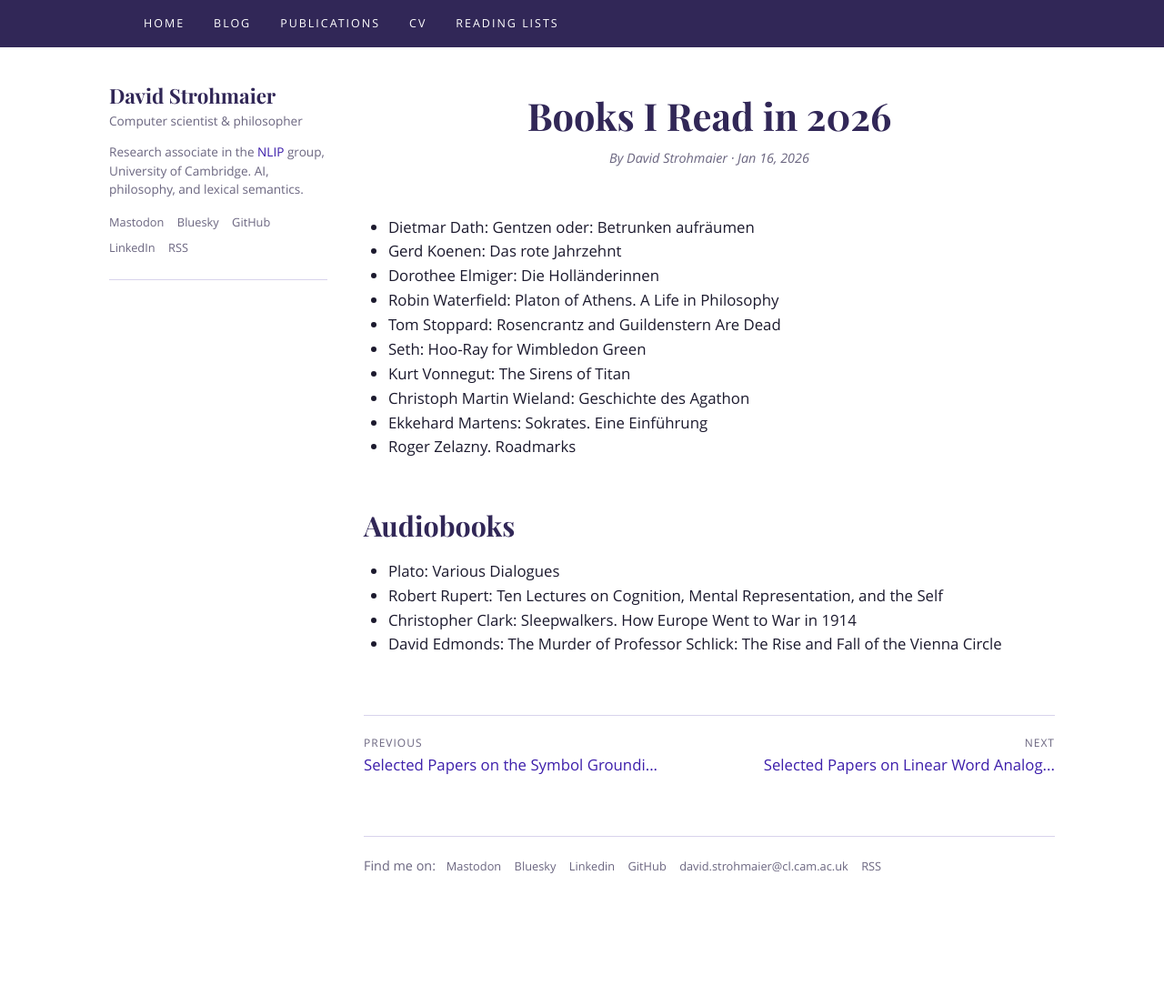
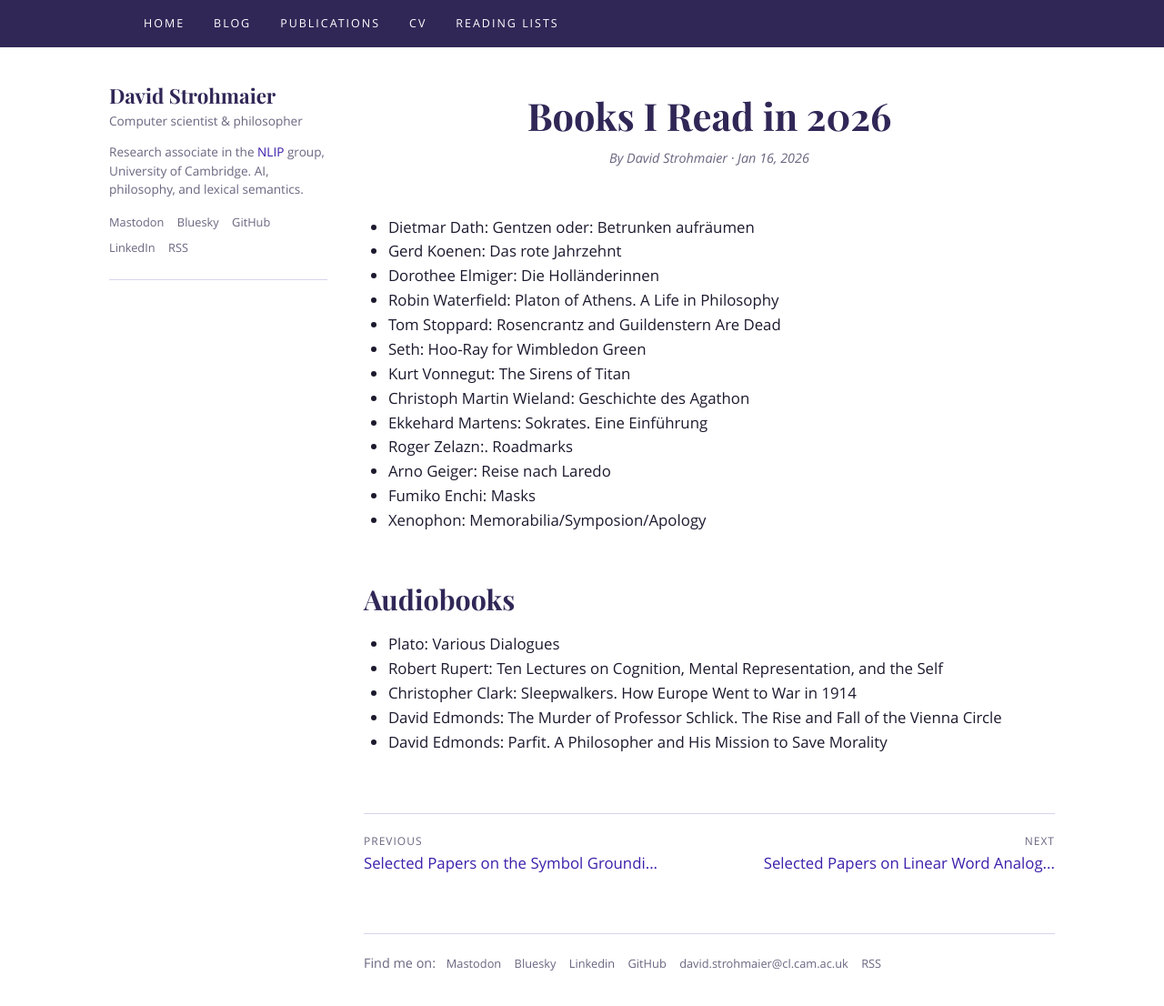
Before and after one commit to dstrohmaier/dstrohmaier.github.io, a Jekyll site: the page built from lists/_posts/2026-01-16-Books-2026.md, in a window 1280 px wide and 1189 px high. Shown: the top 1106 px of the window at 91% size. Built offline with Jekyll 4.4.1, drawn with Linux system fonts in a browser that asks for light colours; comment, search, counter and statistics services are not loaded.

```diff
--- a/lists/_posts/2026-01-16-Books-2026.md
+++ b/lists/_posts/2026-01-16-Books-2026.md
@@ -14,11 +14,15 @@
 - Kurt Vonnegut: The Sirens of Titan
 - Christoph Martin Wieland: Geschichte des Agathon
 - Ekkehard Martens: Sokrates. Eine Einführung
-- Roger Zelazny. Roadmarks
+- Roger Zelazn:. Roadmarks
+- Arno Geiger: Reise nach Laredo
+- Fumiko Enchi: Masks
+- Xenophon: Memorabilia/Symposion/Apology
 
 
 ## Audiobooks
 - Plato: Various Dialogues
 - Robert Rupert: Ten Lectures on Cognition, Mental Representation, and the Self
 - Christopher Clark: Sleepwalkers. How Europe Went to War in 1914
-- David Edmonds: The Murder of Professor Schlick: The Rise and Fall of the Vienna Circle
+- David Edmonds: The Murder of Professor Schlick. The Rise and Fall of the Vienna Circle
+- David Edmonds: Parfit. A Philosopher and His Mission to Save Morality
```
Also changed, not shown: posts/_posts/2026-10-09-AI-for-Philosophy.md (added, +14 -0 lines).
